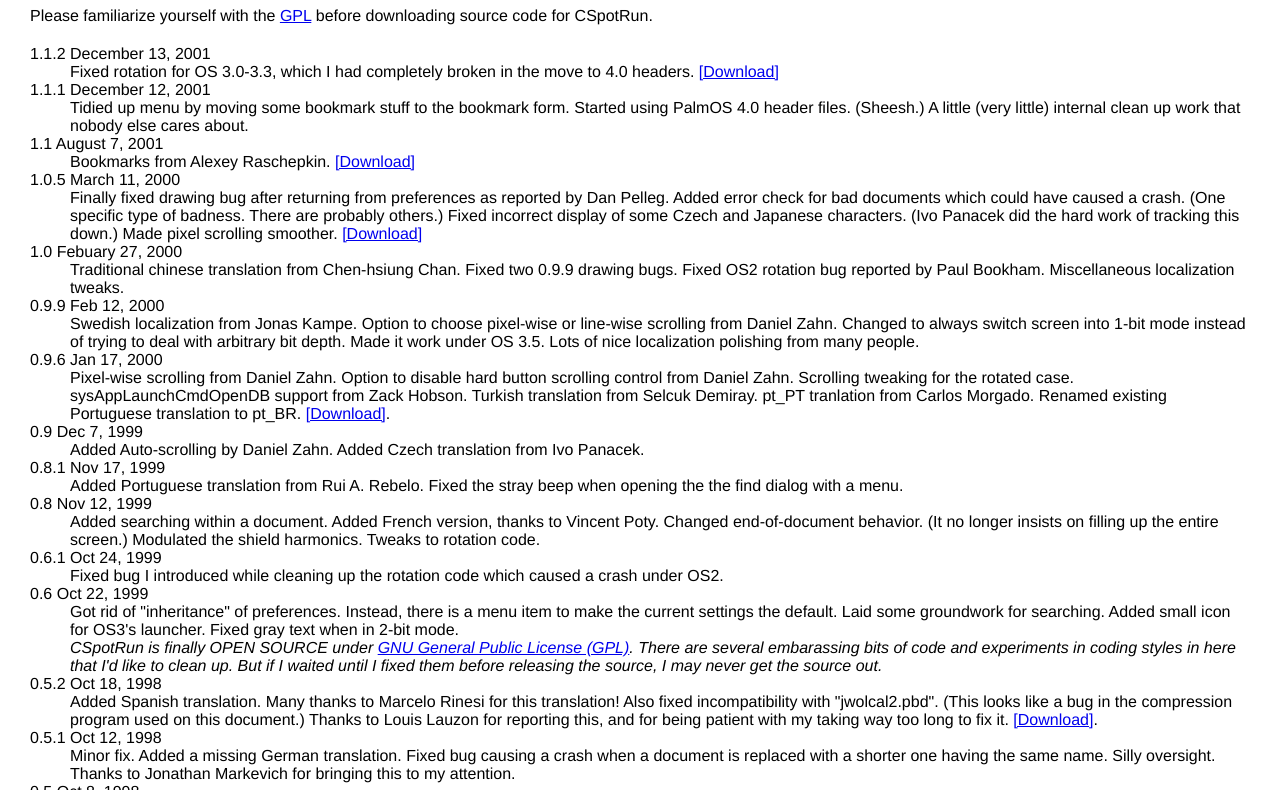
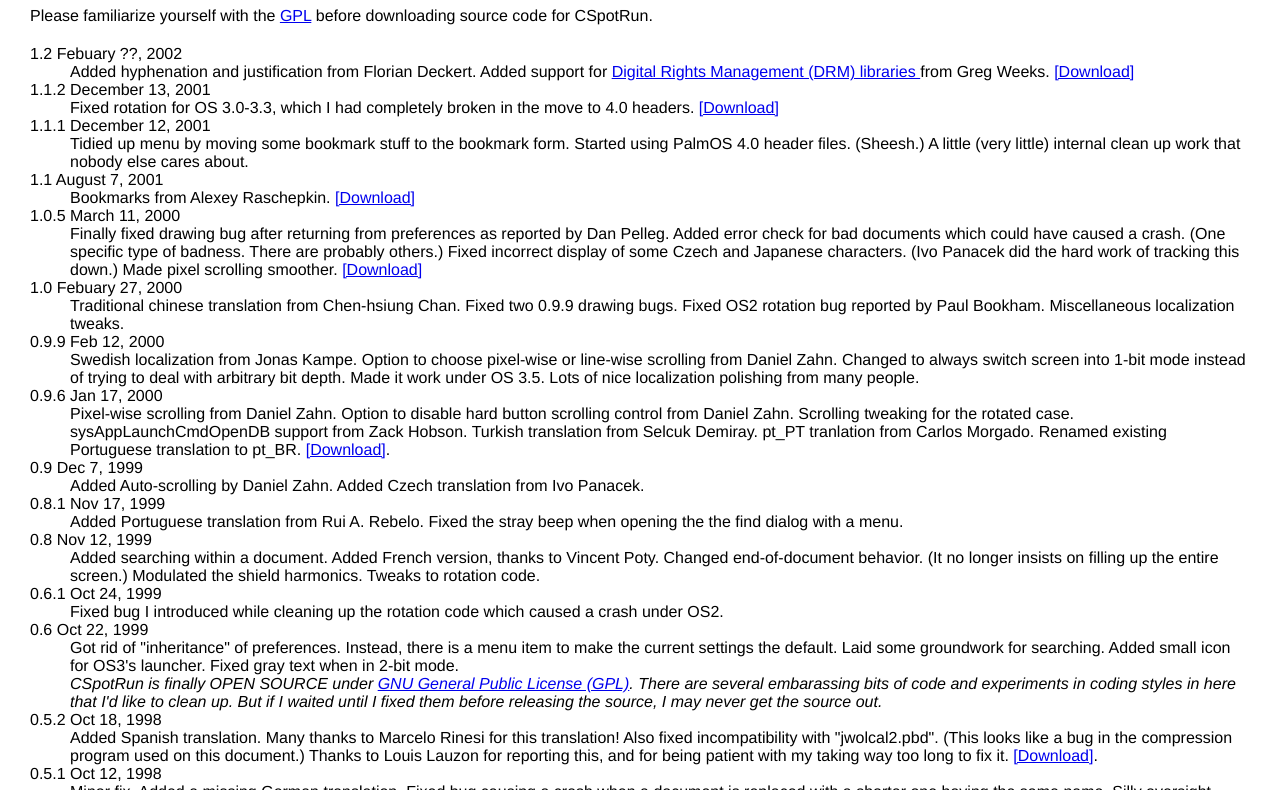
Before and after one commit to sortaeclectic/CSpotRun, a plain HTML site: page www/releases.html in a window 1280 px wide. Shown: the part 51-841 px from the top of the page. Drawn offline with Linux system fonts and the light colour scheme.

Commit message:
hyphenation, drm

```diff
--- a/www/releases.html
+++ b/www/releases.html
@@ -14,6 +14,14 @@
     </p>
     <a name="latest">
     <dl>
+      <dt>1.2 Febuary ??, 2002
+      <dd>Added hyphenation and justification from Florian Deckert.
+      	  Added support for
+      	  <a href='drm.html'>
+      	  Digital Rights Management (DRM) libraries
+      	  </a>
+      	  from Greg Weeks.
+         <a href=http://32768.com/cspotrun/download/1_2>[Download]</a>
       <dt>1.1.2 December 13, 2001
       <dd>Fixed rotation for OS 3.0-3.3, which I had completely
 	  broken in the move to 4.0 headers.
```
